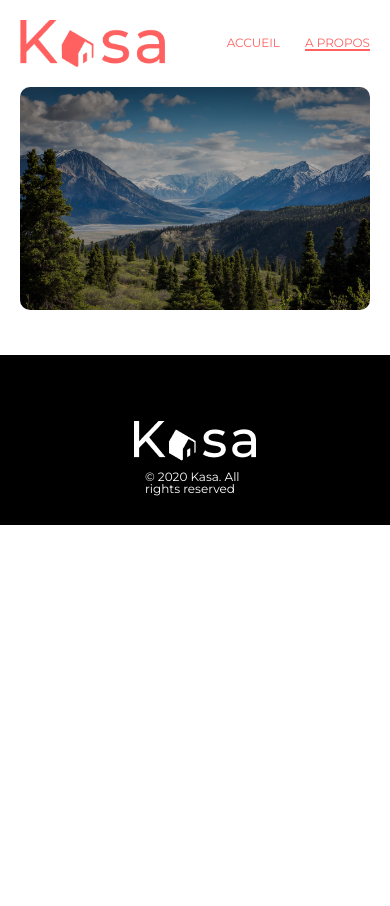
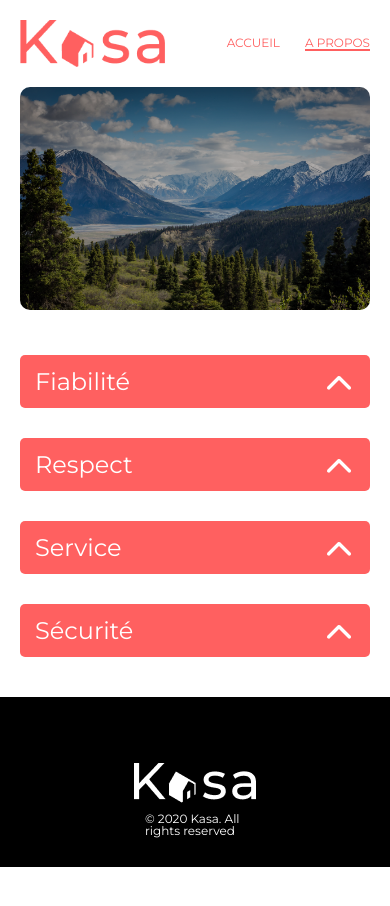
Before and after one commit to Redouane-BCAA/Openclassrooms-Projet-8-Site-Kasa, a React (Create React App) app: page /about in a window 390 px wide. Shown: the top 906 px of the page. Before the commit the page ends 844 px from the top, so only its background shows below. Built offline with nearby package versions, Linux system fonts and the light colour scheme.

Commit message:
Components collapse + Integration Aboutpage + responsive

```diff
--- a/src/Router.jsx
+++ b/src/Router.jsx
@@ -12,7 +12,7 @@ export default function Router() {
         <Routes>
             <Route path="/" element={<Home/>} />
             <Route path="/about" element={<About/>} />
-            <Route path="/appartement" element={<Appartement/>} />
+            <Route path="/appartement/:id" element={<Appartement/>} />
             <Route path="/*" element={<Error404/>} />
         </Routes>
     </div>
--- a/src/Style/base/base.css
+++ b/src/Style/base/base.css
@@ -73,7 +73,7 @@ body a {
   grid-template-columns: repeat(3, 1fr);
   gap: 60px;
   padding: 56px 50px 43px 50px;
-  overflow: hidden;
+  overflow: auto;
 }
 @media (max-width: 768px) {
   .container_card {
--- /dev/null
+++ b/src/Style/components/collapse.css
@@ -0,0 +1,55 @@
+.collapse_container {
+  width: 100%;
+  margin-bottom: 40px;
+  display: flex;
+  flex-direction: column;
+  gap: 30px;
+}
+
+.collapse {
+  display: flex;
+  flex-direction: column;
+  width: 100%;
+  max-width: 1023px;
+  margin: auto;
+  border-radius: 5px;
+}
+@media (max-width: 768px) {
+  .collapse {
+    width: 100%;
+    padding: 0 20px;
+  }
+}
+.collapse_title_container {
+  display: flex;
+  flex-direction: row;
+  justify-content: space-between;
+  align-items: center;
+  background-color: #FF6060;
+  border-radius: 5px;
+  padding: 10px 15px;
+  cursor: pointer;
+}
+.collapse_title {
+  color: #fff;
+  font-size: 24px;
+  font-weight: 500;
+}
+.collapse_content {
+  background-color: #f6f6f6;
+  color: #FF6060;
+  height: auto;
+  opacity: 1;
+  font-size: 18px;
+  font-weight: 400;
+  transition: opacity 0.4s ease-in-out;
+}
+.collapse_hidden_txt {
+  z-index: -1;
+  height: 0px;
+  opacity: 0;
+  transition: opacity 100ms ease-in-out;
+}
+.collapse_content_txt {
+  padding: 20px;
+}/*# sourceMappingURL=collapse.css.map */
--- /dev/null
+++ b/src/Style/components/collapse.scss
@@ -0,0 +1,62 @@
+.collapse_container{
+    width: 100%;
+    margin-bottom: 40px;
+    display: flex;
+    flex-direction: column;
+    gap: 30px;
+}
+.collapse{
+    display: flex;
+    flex-direction: column;
+    width: 100%;
+    max-width: 1023px;
+    margin: auto;
+
+    border-radius: 5px;
+
+
+    @media (max-width: 768px) {
+        width: 100%;
+        padding: 0 20px;
+      }
+      &_title_container{
+        display: flex;
+        flex-direction: row;
+        justify-content: space-between;
+        align-items: center;
+        background-color: #FF6060;
+        border-radius: 5px;
+        padding: 10px 15px;
+        cursor: pointer;
+
+    }
+    &_title{
+        color: #fff;
+        font-size: 24px;
+        font-weight: 500;
+    }
+
+    &_content{
+        background-color: #f6f6f6;
+        color: #FF6060;
+        height: auto;
+        opacity: 1;
+        font-size: 18px;
+        font-weight: 400;
+        transition:
+        opacity  0.4s ease-in-out;
+
+        // height 0.3s ease-in-out;
+
+    }
+
+    &_hidden_txt{
+        z-index: -1;
+        height: 0px;
+        opacity: 0;
+        transition: opacity 100ms ease-in-out;
+    }
+    &_content_txt{
+        padding: 20px;
+    }
+}
--- a/src/components/Card.jsx
+++ b/src/components/Card.jsx
@@ -1,16 +1,18 @@
 import React from 'react'
 import { Link } from 'react-router-dom'
+import AppartementPage from '../pages/AppartementsPage'
+
 import '../Style/components/card.css'
+import AppartementsPage from '../pages/AppartementsPage'
 
 export default function Card({card}) {
   return (
 
-        <Link to={"/AppartementsPage" + card.id}>
+        <Link to={"/appartement/" + card.id}>
             <article className='card' key={card.id}>
                 <img className='card_img' src={card.cover} alt={card.title} />
                 <p className='card_title'>{card.title}</p>
             </article>
         </Link>
-
   )
 }
--- /dev/null
+++ b/src/components/Collapse.jsx
@@ -0,0 +1,28 @@
+import React from 'react'
+import {useState} from 'react'
+import ArrowUp from '../images/Arrow-up.png'
+import ArrowDown from '../images/Arrow-down.png'
+import '../Style/components/collapse.css'
+
+export default function Collapse({title, collapseContent}) {
+
+  const [openCollapse, setOpenCollapse] = useState(false);
+  const dropCollapse = () => {
+    setOpenCollapse((open) => !open)
+  };
+
+  return (
+    <div className='collapse'>
+        <div className="collapse_title_container">
+            <h2 className='collapse_title'>{title}</h2>
+            <img onClick={dropCollapse} className='collapse_arrow' src={openCollapse ? ArrowDown : ArrowUp} alt="arrow" />
+        </div>
+
+        <div className={`collapse_content ${openCollapse ? "" : "collapse_hidden_txt"}`}>
+            {/* <p className={`collapse_content_txt ${openCollapse ? "collapse_animation" : ""}`}>{collapseContent}</p> */}
+            <p className="collapse_content_txt">{collapseContent}</p>
+        </div>
+
+    </div>
+  )
+}
--- a/src/pages/About.jsx
+++ b/src/pages/About.jsx
@@ -2,13 +2,43 @@ import React from 'react'
 import Header from '../components/Header'
 import Footer from '../components/Footer'
 import Banner from '../components/Banner'
+import Collapse from "../components/Collapse"
 import AboutBannerImg from '../images/About-banner.png'
 
-export default function About(image) {
+export default function About() {
   return (
     <div>
         <Header/>
         <Banner image={AboutBannerImg} className="about-banner"/>
+        <section className='collapse_container'>
+
+          <Collapse
+          title="Fiabilité"
+          collapseContent="Les annonces postées sur Kasa garantissent une fiabilité totale. Les photos sont conformes aux logements, et toutes les informations sont
+          régulièrement vérifiées par nos équipes."
+          />
+
+          <Collapse
+          title="Respect"
+          collapseContent="La bienveillance fait partie des valeurs fondatrices de Kasa. Tout comportement discriminatoire ou de
+          perturbation du voisinage entraînera une exclusion de notre plateforme."
+          />
+
+          <Collapse
+          title="Service"
+          collapseContent="La bienveillance fait partie des valeurs fondatrices de Kasa. Tout comportement discriminatoire ou de
+          perturbation du voisinage entraînera une exclusion de notre plateforme."
+          />
+
+          <Collapse
+          title="Sécurité"
+          collapseContent="La sécurité est la priorité de Kasa. Aussi bien pour nos hôtes que pour les voyageurs, chaque logement
+          correspond aux critères de sécurité établis par nos services. En laissant une note aussi bien à l'hôte qu'au
+          locataire, cela permet à nos équipes de vérifier que les standards sont bien respectés. Nous organisons
+          également des ateliers sur la sécurité domestique pour nos hôtes."
+          />
+
+        </section>
         <Footer/>
     </div>
   )
--- a/src/pages/appartementsPage.jsx
+++ b/src/pages/appartementsPage.jsx
@@ -1,9 +1,12 @@
-import React from 'react'
-
+import Header from '../components/Header'
+import Footer from '../components/Footer'
 export default function AppartementsPage() {
   return (
     <div>
+      <Header/>
         <h1>Page logement</h1>
+      <Footer/>
+
     </div>
   )
 }
```
Also changed, not shown: src/Style/base/base.scss (+6 -1 lines), src/components/Fiches_appartement/Slideshow.jsx (+9 -0 lines), 2 other files (tests, documents, lock files or other folders).
